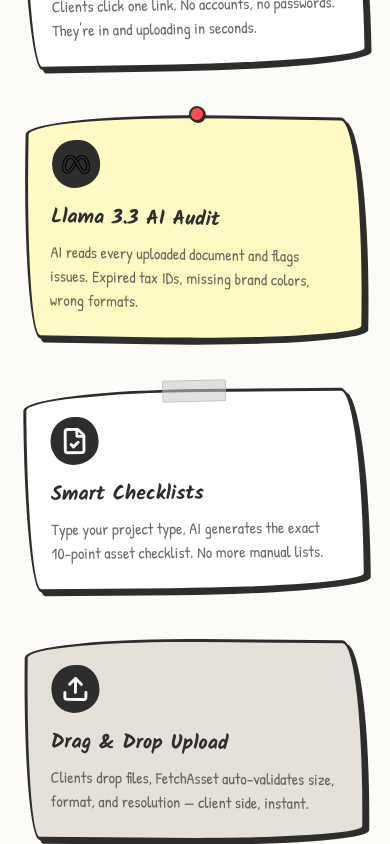
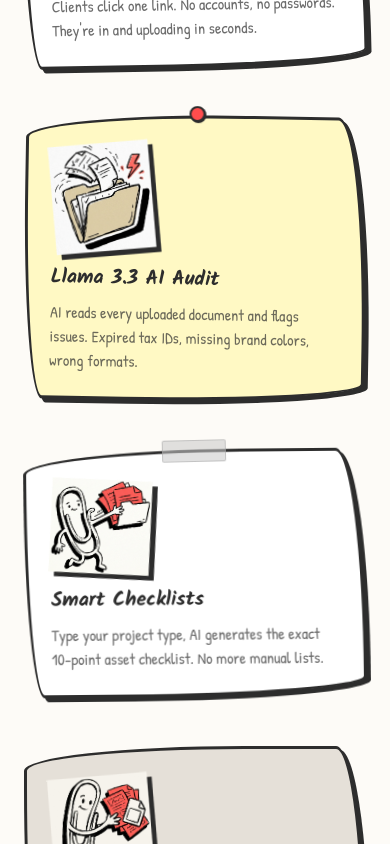
Before and after one commit to ArdaHFO/FetchAsset, a Next.js app: page / in a window 390 px wide. Shown: the part 1860-2704 px from the top of the page. Built offline with nearby package versions, Linux system fonts and the light colour scheme; no server answers.

Commit message:
feat: integrate hand-drawn assets into landing page (hero, features, CTA, empty state)

```diff
--- a/src/app/(dashboard)/projects/page.tsx
+++ b/src/app/(dashboard)/projects/page.tsx
@@ -1,5 +1,6 @@
 import Link from 'next/link'
-import { Plus, FolderKanban, Search } from 'lucide-react'
+import Image from 'next/image'
+import { Plus, Search } from 'lucide-react'
 import { createClient } from '@/lib/supabase/server'
 import { WobblyButton } from '@/components/ui'
 import { ProjectCard } from '@/components/dashboard/project-card'
@@ -80,9 +81,17 @@
           className="flex flex-col items-center justify-center py-20 border-2 border-dashed border-ink/20 text-center"
           style={{ borderRadius: '220px 30px 240px 20px / 25px 230px 20px 215px' }}
         >
-          <FolderKanban size={40} className="text-ink/20 mb-3" />
-          <p className="font-heading text-lg text-ink/50">
-            {query ? `No projects matching "${query}"` : 'No projects yet'}
+          <div style={{ filter: 'drop-shadow(4px 4px 0px #2d2d2d)' }} className="mb-4">
+            <Image
+              src="/paperclip1.jpeg"
+              alt="Mascot"
+              width={90}
+              height={90}
+              style={{ mixBlendMode: 'multiply', objectFit: 'contain' }}
+            />
+          </div>
+          <p className="font-heading text-lg text-ink/60">
+            {query ? `No projects matching "${query}"` : "It's quiet here… Let's fetch some assets!"}
           </p>
           {!query && (
             <>
--- a/src/app/globals.css
+++ b/src/app/globals.css
@@ -266,6 +266,19 @@
   50%       { opacity: 0.5; }
 }
 
+@keyframes float {
+  0%, 100% { transform: translateY(0px) rotate(-2deg); }
+  50%       { transform: translateY(-12px) rotate(2deg); }
+}
+
+@keyframes float-slow {
+  0%, 100% { transform: translateY(0px) rotate(3deg); }
+  50%       { transform: translateY(-8px) rotate(-1deg); }
+}
+
+.animate-float      { animation: float      3.5s ease-in-out infinite; }
+.animate-float-slow { animation: float-slow 4.5s ease-in-out infinite; }
+
 /* ── Print styles ─────────────────────────────────────────────── */
 @media print {
   body {
--- a/src/app/page.tsx
+++ b/src/app/page.tsx
@@ -2,13 +2,12 @@
  * FetchAsset — Landing Page
  */
 
+import React from 'react'
 import type { Metadata } from 'next'
 import {
   ArrowRight,
   Zap,
-  FileCheck,
   Users,
-  Upload,
   CheckCircle,
   AlertCircle,
   Mail,
@@ -84,6 +83,20 @@
 
           {/* Right: Hero card mock-up */}
           <div className="relative flex items-center justify-center py-10">
+            {/* Floating AI folder — overlaps the card for depth */}
+            <div
+              aria-hidden="true"
+              className="pointer-events-none select-none absolute -bottom-6 -left-8 z-20 hidden md:block animate-float"
+              style={{ filter: 'drop-shadow(6px 6px 0px #2d2d2d)' }}
+            >
+              <Image
+                src="/file1.jpeg"
+                alt="AI-powered folder"
+                width={130}
+                height={130}
+                style={{ transform: 'rotate(-8deg)', mixBlendMode: 'multiply', objectFit: 'contain' }}
+              />
+            </div>
             <div
               className="hidden md:block absolute -top-4 -right-4 w-20 h-20 border-[3px] border-dashed border-muted animate-bounce pointer-events-none"
               style={{ borderRadius: '50% 40% 60% 45% / 50% 55% 45% 50%' }}
@@ -181,7 +194,7 @@
           </h2>
         </div>
         <div className="grid md:grid-cols-3 gap-8">
-          {[
+          {([
             {
               icon: <Zap className="w-7 h-7" strokeWidth={2.5} />,
               title: 'Magic Link Portals',
@@ -189,22 +202,22 @@
               flavor: 'default' as const, decoration: 'tape' as const, rotate: '-1' as const,
             },
             {
-              icon: <Image src="/meta-llama.png" alt="AI" width={28} height={28} />,
+              illustration: '/file2.jpeg', illustrationTilt: -4,
               title: 'Llama 3.3 AI Audit',
               desc: 'AI reads every uploaded document and flags issues. Expired tax IDs, missing brand colors, wrong formats.',
               flavor: 'postit' as const, decoration: 'tack' as const, rotate: '1' as const,
             },
             {
-              icon: <FileCheck className="w-7 h-7" strokeWidth={2.5} />,
+              illustration: '/paperclip2.png', illustrationTilt: 5,
               title: 'Smart Checklists',
               desc: 'Type your project type, AI generates the exact 10-point asset checklist. No more manual lists.',
               flavor: 'default' as const, decoration: 'tape' as const, rotate: '-0.5' as const,
             },
             {
-              icon: <Upload className="w-7 h-7" strokeWidth={2.5} />,
+              illustration: '/paperclip1.jpeg', illustrationTilt: -3,
               title: 'Drag & Drop Upload',
               desc: 'Clients drop files, FetchAsset auto-validates size, format, and resolution — client side, instant.',
-              flavor: 'muted' as const, decoration: 'none' as const, rotate: '0.5' as const,
+              flavor: 'muted' as const, decoration: 'none' as const, rotate: 'none' as const,
             },
             {
               icon: <Users className="w-7 h-7" strokeWidth={2.5} />,
@@ -218,7 +231,16 @@
               desc: 'End-to-end encryption for passwords. Supabase RLS ensures zero data leakage between accounts.',
               flavor: 'postit' as const, decoration: 'tape' as const, rotate: '1' as const,
             },
-          ].map((feature) => (
+          ] as Array<{
+            icon?: React.ReactNode
+            illustration?: string
+            illustrationTilt?: number
+            title: string
+            desc: string
+            flavor: 'default' | 'postit' | 'muted'
+            decoration: 'tape' | 'tack' | 'none'
+            rotate: '-1' | '1' | '-0.5' | '0.5' | 'none'
+          }>).map((feature) => (
             <WobblyCard
               key={feature.title}
               flavor={feature.flavor}
@@ -227,12 +249,28 @@
               hoverable
               className="mt-4"
             >
+              {feature.illustration ? (
+                <div className="mb-4 animate-float" style={{ filter: 'drop-shadow(5px 5px 0px #2d2d2d)' }}>
+                  <Image
+                    src={feature.illustration}
+                    alt={feature.title}
+                    width={100}
+                    height={100}
+                    style={{
+                      transform: `rotate(${feature.illustrationTilt ?? 0}deg)`,
+                      mixBlendMode: 'multiply',
+                      objectFit: 'contain',
+                    }}
+                  />
+                </div>
+              ) : (
                 <div
                   className="w-12 h-12 bg-ink text-paper flex items-center justify-center mb-4"
                   style={{ borderRadius: '50% 45% 55% 48% / 50% 52% 48% 50%' }}
                 >
                   {feature.icon}
                 </div>
+              )}
               <h3 className="font-heading text-xl text-ink mb-2">{feature.title}</h3>
               <p className="font-body text-ink/70 text-base">{feature.desc}</p>
             </WobblyCard>
@@ -422,16 +460,45 @@
         </div>
       </section>
 
+      {/* FINAL CTA */}
+      <section className="section-container border-t-[3px] border-dashed border-muted py-24 overflow-hidden">
+        <div className="relative max-w-2xl mx-auto text-center">
+          {/* Mascot running toward the CTA */}
+          <div
+            aria-hidden="true"
+            className="pointer-events-none select-none absolute -left-4 md:-left-20 bottom-0 hidden md:block animate-float-slow"
+            style={{ filter: 'drop-shadow(4px 4px 0px #2d2d2d)' }}
+          >
+            <Image
+              src="/paperclip1.jpeg"
+              alt="FetchAsset mascot running"
+              width={120}
+              height={120}
+              style={{ transform: 'rotate(-10deg)', mixBlendMode: 'multiply', objectFit: 'contain' }}
+            />
+          </div>
+          <span className="tag-label">Ready?</span>
+          <h2 className="section-title mt-4">
+            Start fetching assets<br />in under 5 minutes
+          </h2>
+          <p className="font-body text-xl text-ink/60 max-w-md mx-auto mb-8">
+            No setup. No credit card. Just click and create your first magic portal.
+          </p>
+          <WobblyButton size="xl" className="gap-3">
+            Get Started Free
+            <ArrowRight strokeWidth={3} className="w-5 h-5" />
+          </WobblyButton>
+          <p className="font-body text-sm text-ink/40 mt-4">
+            Free forever for solo agencies &nbsp;·&nbsp; No credit card needed
+          </p>
+        </div>
+      </section>
+
       {/* FOOTER */}
       <footer className="border-t-[3px] border-dashed border-muted bg-white/40 py-12">
         <div className="max-w-5xl mx-auto px-6 flex flex-col md:flex-row items-center justify-between gap-6">
           <div className="flex items-center gap-2">
-            <div
-              className="w-8 h-8 bg-ink flex items-center justify-center"
-              style={{ borderRadius: '255px 15px 225px 15px / 15px 225px 15px 255px' }}
-            >
-              <Zap className="w-4 h-4 text-paper" strokeWidth={3} />
-            </div>
+            <Image src="/logo.png" alt="FetchAsset" width={32} height={32} />
             <span className="font-heading text-xl text-ink">FetchAsset</span>
           </div>
           <p className="font-body text-sm text-ink/50 text-center">
```
Lines whose indentation alone changed are shown as unchanged.
